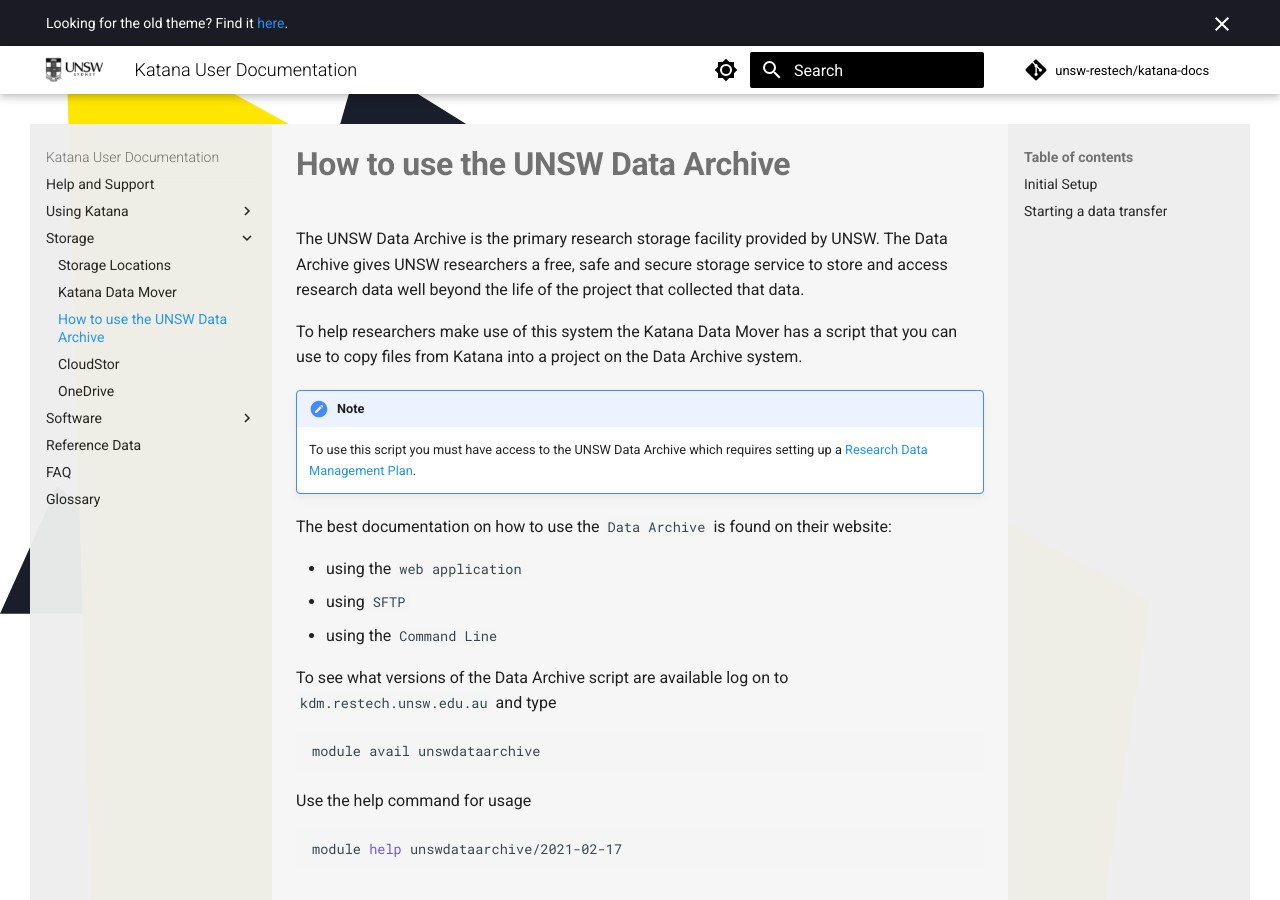
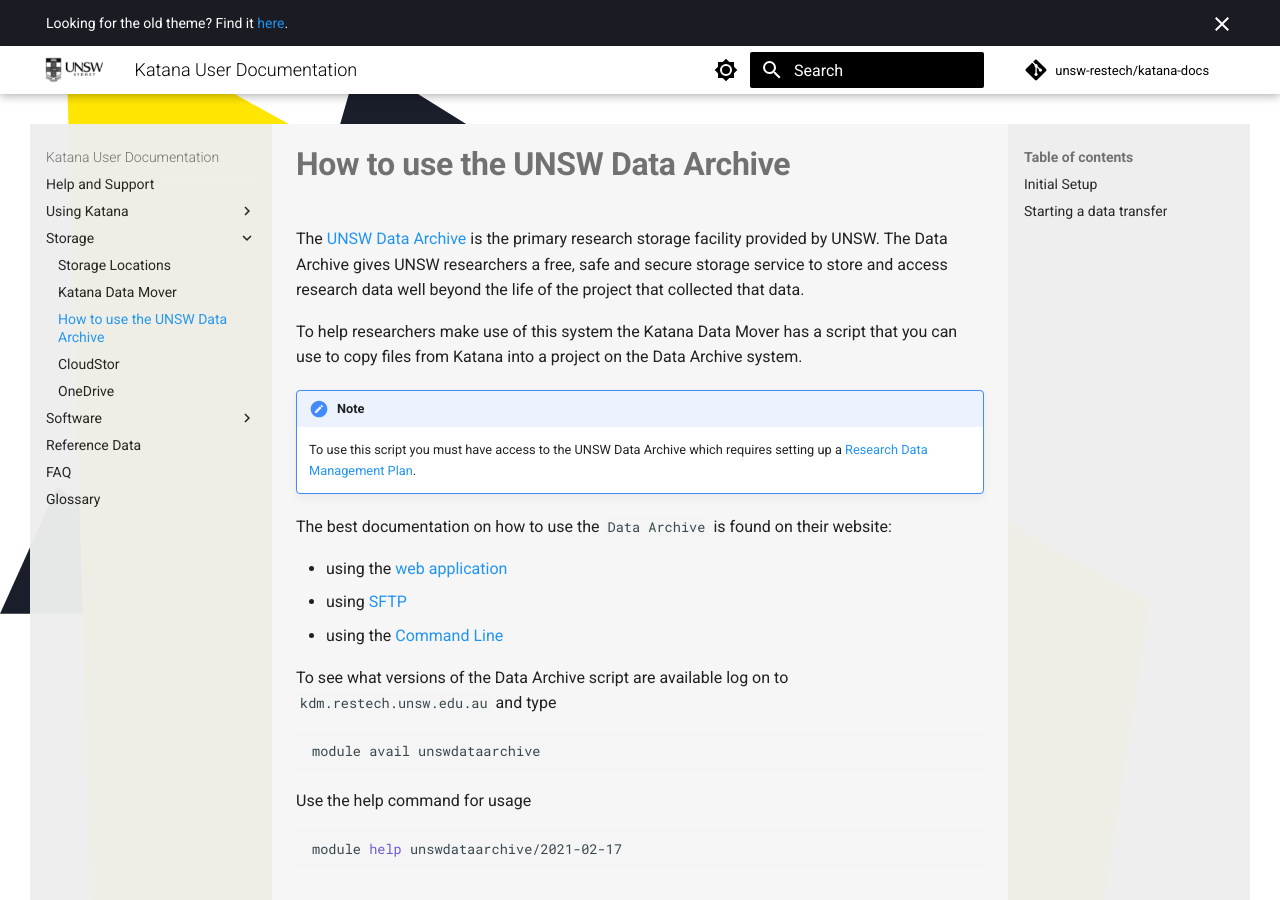
Before and after one commit to unsw-restech/unsw-restech.github.io, an MkDocs documentation site: the page built from docs/storage/data_archive.md, in a window 1280 px wide and 900 px high. Built offline with MkDocs 1.6.1 and Material for MkDocs 9.7.7, drawn with Linux system fonts in a browser that asks for light colours; comment, search, counter and statistics services are not loaded; part of the change alters nothing that is shown; some of the changed text lies outside the part shown.

````diff
--- a/docs/storage/data_archive.md
+++ b/docs/storage/data_archive.md
@@ -1,6 +1,6 @@
 title: How to use the UNSW Data Archive
 
-The UNSW Data Archive is the primary research storage facility provided by UNSW. The Data Archive gives UNSW researchers a free, safe and secure storage service to store and access research data well beyond the life of the project that collected that data.
+The [UNSW Data Archive](http://www.dataarchive.unsw.edu.au/) is the primary research storage facility provided by UNSW. The Data Archive gives UNSW researchers a free, safe and secure storage service to store and access research data well beyond the life of the project that collected that data.
 
 To help researchers make use of this system the Katana Data Mover has a script that you can use to copy files from Katana into a project on the Data Archive system.
 
@@ -9,10 +9,9 @@ To help researchers make use of this system the Katana Data Mover has a script t
 
 The best documentation on how to use the `Data Archive` is found on their website:
 
-- using the `web application`
-- using `SFTP`
-- using the `Command Line`
-
+- using the [web application](http://www.dataarchive.unsw.edu.au/help/web-application-guide)
+- using [SFTP](http://www.dataarchive.unsw.edu.au/help/sftp-client-guide)
+- using the [Command Line](http://www.dataarchive.unsw.edu.au/help/command-line-script-guide)
 
 To see what versions of the Data Archive script are available log on to `kdm.restech.unsw.edu.au` and type
 
@@ -61,11 +60,3 @@ To get data **from** the archive, we use `download.sh`
 ``` bash
 download.sh /UNSW_RDS/D0000000/your/collection/name /path/to/your/local/directory
 ```
-
-[Data Archive](http://www.dataarchive.unsw.edu.au/)
-
-[web application](http://www.dataarchive.unsw.edu.au/help/web-application-guide)
-
-[SFTP](http://www.dataarchive.unsw.edu.au/help/sftp-client-guide)
-
-[Command Line](http://www.dataarchive.unsw.edu.au/help/command-line-script-guide)
````
